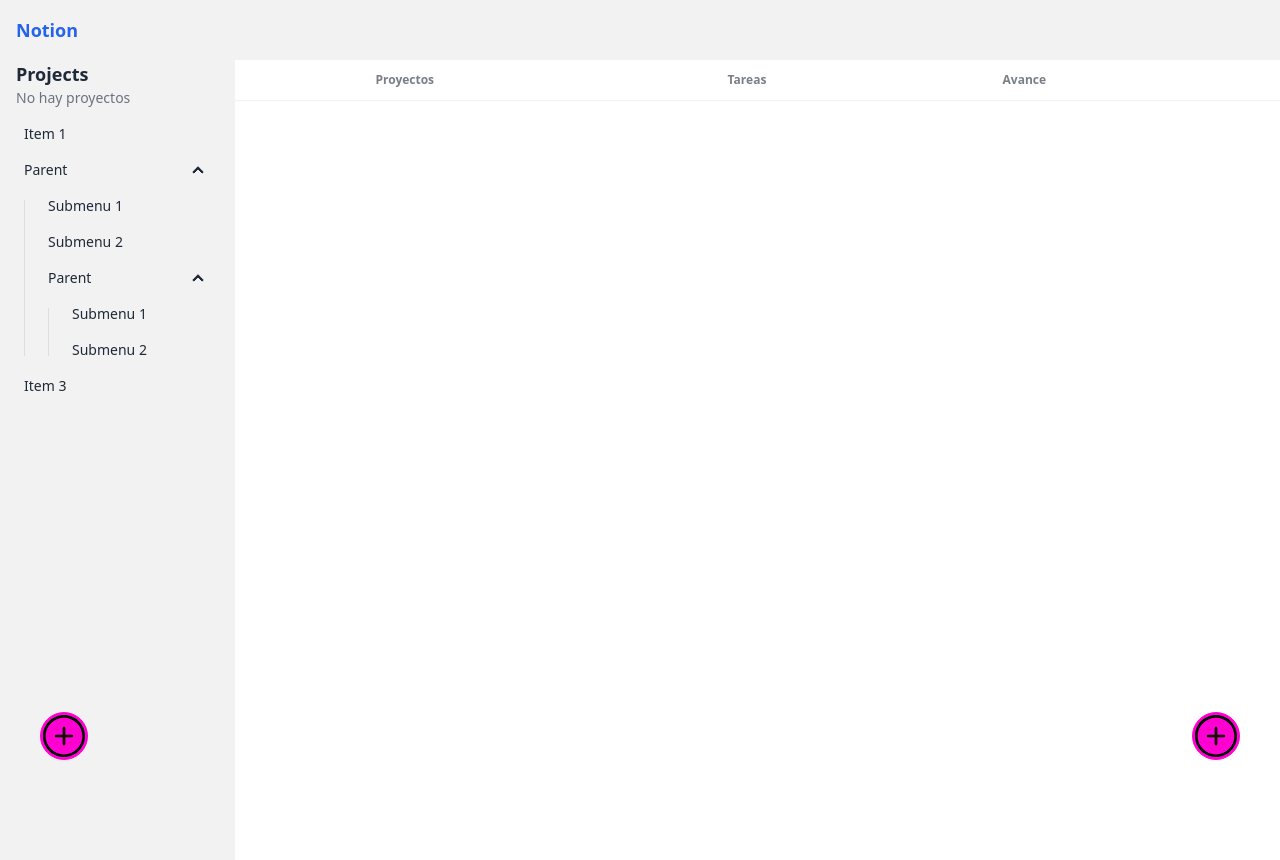
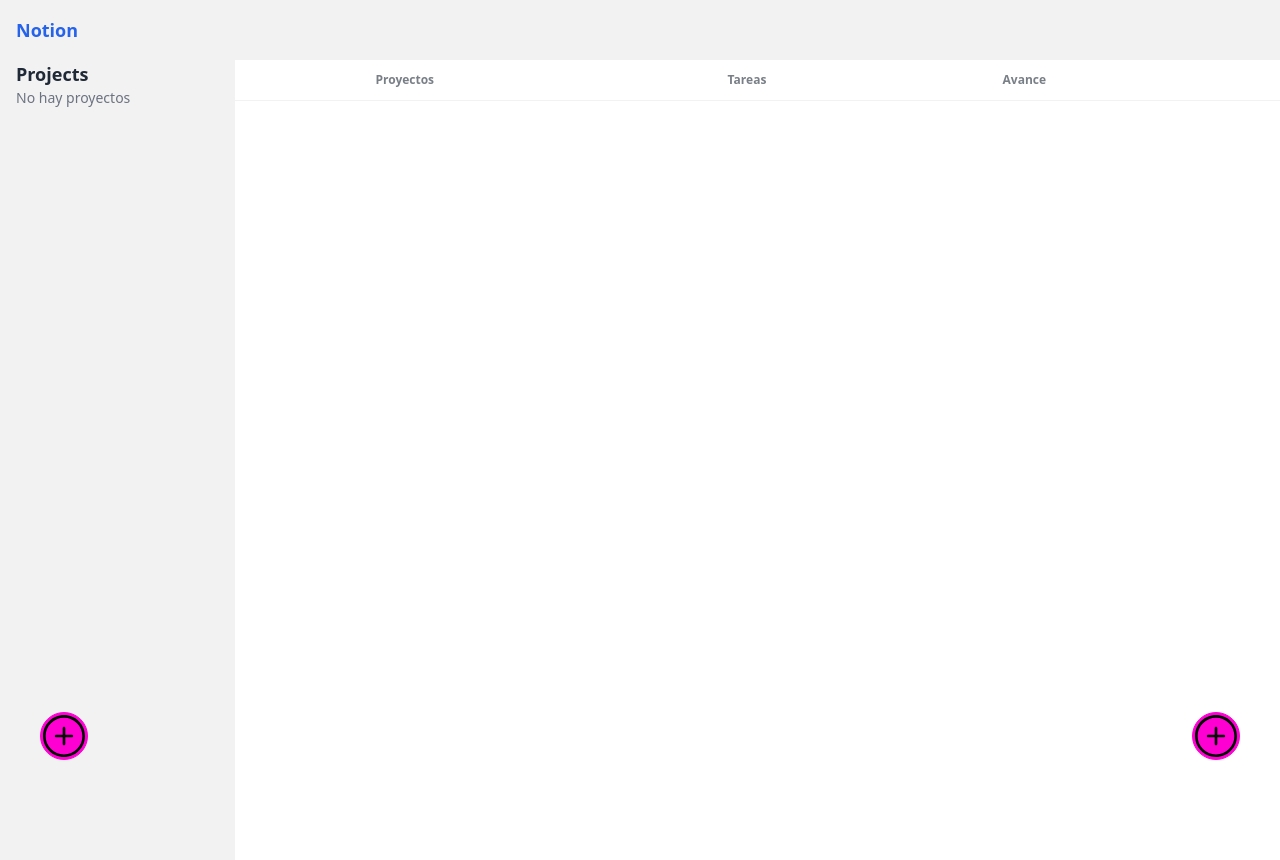
Before and after one commit to jorgeart81/projects-app, a Vue app: page /projects in a window 1280 px wide. Built offline with nearby package versions, Linux system fonts and the light colour scheme; the HTML template or start-up script is replaced by a standard one.

Commit message:
SideMenu - show projects

```diff
--- a/src/modules/projects/components/SideMenu.vue
+++ b/src/modules/projects/components/SideMenu.vue
@@ -1,30 +1,34 @@
+<script setup lang="ts">
+import { useProjectsStore } from '../store/projects.store'
+
+const projectsStore = useProjectsStore()
+</script>
+
 <template>
   <aside class="bg-base-200 w-72 min-h-screen">
     <h2 class="text-lg font-bold mx-4">Projects</h2>
-    <p class="text-sm text-gray-500 mx-4">No hay proyectos</p>
+    <p v-if="projectsStore.noProjects" class="text-sm text-gray-500 mx-4">No hay proyectos</p>
 
     <!-- Menu -->
-    <ul class="menu w-56 rounded-box">
-      <li><a>Item 1</a></li>
-      <li>
-        <details open>
-          <summary>Parent</summary>
-          <ul>
-            <li><a>Submenu 1</a></li>
-            <li><a>Submenu 2</a></li>
-            <li>
-              <details open>
-                <summary>Parent</summary>
-                <ul>
-                  <li><a>Submenu 1</a></li>
-                  <li><a>Submenu 2</a></li>
-                </ul>
-              </details>
-            </li>
-          </ul>
-        </details>
+    <ul v-else class="menu w-56 rounded-box">
+      <li v-for="project in projectsStore.projectList" :key="project.id">
+        <template v-if="project.tasks.length > 0">
+          <details open>
+            <summary>
+              <RouterLink :to="`/project/${project.id}`">{{ project.name }}</RouterLink>
+            </summary>
+            <ul>
+              <li v-for="task in project.tasks" :key="task.id">
+                <RouterLink :to="`/project/${project.id}`">{{ task.name }}</RouterLink>
+              </li>
+            </ul>
+          </details>
+        </template>
+
+        <template v-else>
+          <RouterLink :to="`/project/${project.id}`">{{ project.name }}</RouterLink>
+        </template>
       </li>
-      <li><a>Item 3</a></li>
     </ul>
   </aside>
 </template>
--- a/src/modules/projects/store/projects.store.ts
+++ b/src/modules/projects/store/projects.store.ts
@@ -16,10 +16,11 @@
 
   return {
     // Properties
-    // projects,
+    projects,
 
     // Getters
     projectList: computed(() => [...projects.value]),
+    noProjects: computed(() => projects.value.length === 0),
 
     // Actions
 
```
